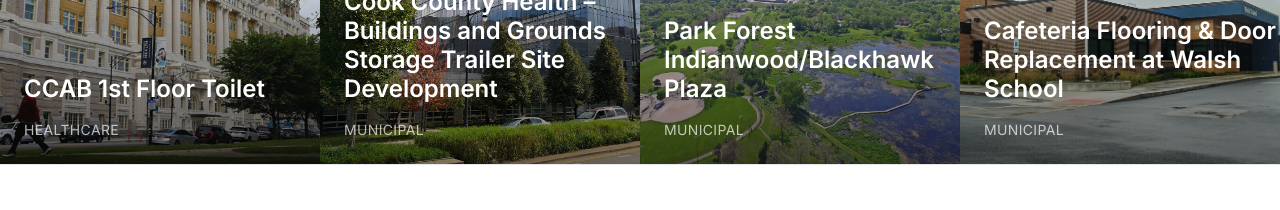
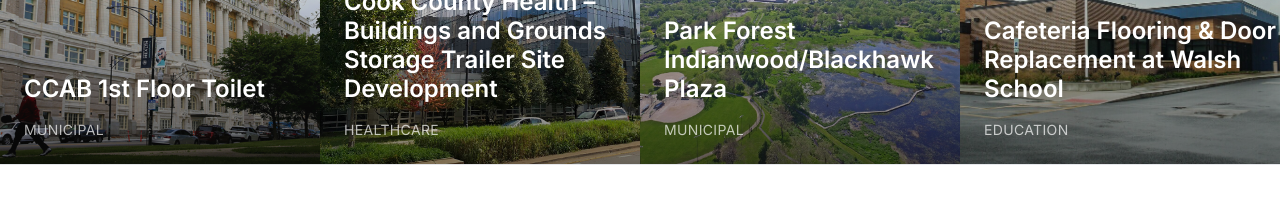
Before and after one commit to bpeters19/ashlaurwebsite, a Next.js app: page /gallery in a window 1280 px wide. Shown: the part 1160-1370 px from the top of the page. Built offline with nearby package versions, Linux system fonts and the light colour scheme.

Commit message:
Correct project market categories in shared data

```diff
--- a/data/projects.ts
+++ b/data/projects.ts
@@ -125,7 +125,7 @@
   },
   {
     title: "CCAB 1st Floor Toilet",
-    category: "Healthcare",
+    category: "Municipal",
     image: "/markets/healthcare/projects/Stroger%20Hospital%20Doors.png",
     slug: "ccab-1st-floor-toilet",
     description: "First-floor toilet modernization delivered with controlled access and active-facility coordination.",
@@ -138,7 +138,7 @@
   },
   {
     title: "Cook County Health – Buildings and Grounds Storage Trailer Site Development",
-    category: "Municipal",
+    category: "Healthcare",
     image: "/images/from-the-field/cook-county-health-building.jpg",
     slug: "cook-county-health-buildings-and-grounds-storage-trailer-site-development",
     description: "Site development for storage trailer facilities at Cook County Health buildings and grounds.",
@@ -164,7 +164,7 @@
   },
   {
     title: "Cafeteria Flooring & Door Replacement at Walsh School",
-    category: "Municipal",
+    category: "Education",
     image: "/markets/municipal/projects/walsh-elementary-school-lockport-il-primaryphoto.jpg",
     slug: "cafeteria-flooring-door-replacement-at-walsh-school",
     description: "Cafeteria flooring and door replacement at Walsh School.",
```
